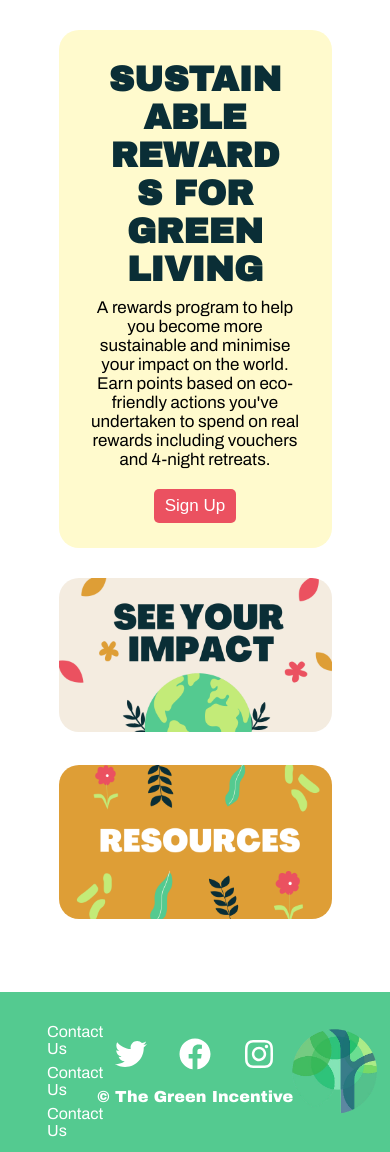
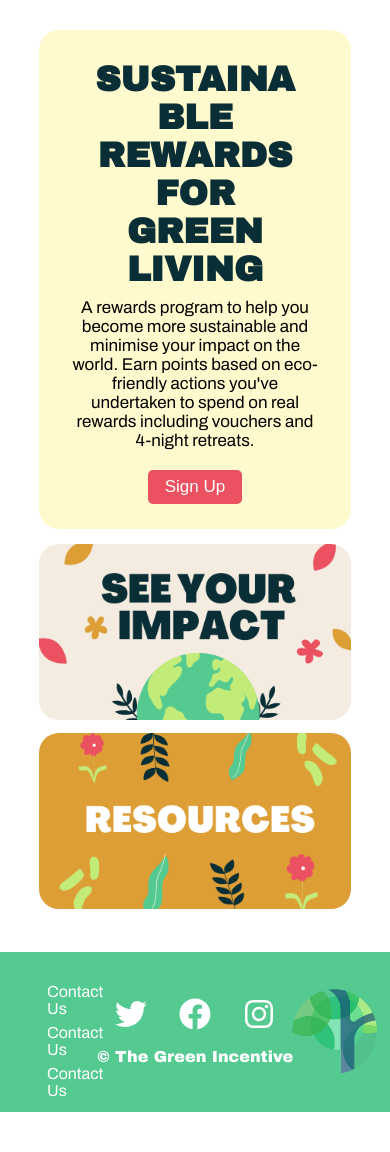
Before and after one commit to tianqibu/the-green-incentive, a React (Create React App) app in the folder frontend/: page / in a window 390 px wide. After the commit the page ends 1112 px from the top, so only its background shows below. Built offline with nearby package versions, Linux system fonts and the light colour scheme.

Commit message:
edit homepage desktop version

```diff
--- a/frontend/src/components/AboutUs/AboutUs.css
+++ b/frontend/src/components/AboutUs/AboutUs.css
@@ -41,7 +41,7 @@
 
 .about-us {
     background-color: lemonchiffon;
-    width: 60%;
+    width: 100%;
     display: block;
     border-radius: 20px;
     margin: auto;
@@ -49,7 +49,7 @@
     padding-bottom: 25px;
 }
 
-@media screen and (max-width: 1000px) {
+@media screen and (max-width: 800px) {
     .about-us p {
         font-size: 17px;
         width: 80%;
@@ -62,8 +62,4 @@
     .about-us button {
         width: 30%;
     }
-
-    .about-us {
-        width: 100%;
-    }
 }
--- a/frontend/src/pages/Home.css
+++ b/frontend/src/pages/Home.css
@@ -1,22 +1,34 @@
 .impact, .resources {
-    width: 60%;
+    width: 100%;
     border-radius: 20px;
-    margin: auto;
-    margin-top: 30px;
-}
-
-.resources {
-    margin-bottom: 30px;
 }
 
 .home-container {
     text-align: center;
-    width: 70%;
+    width: 80%;
     margin: auto;
 }
 
-@media screen and (max-width: 1000px) {
-    .impact, .resources {
+.flex-parent {
+    display: flex;
+    flex-wrap: nowrap;
+    justify-content: space-between;
+    margin-top: 20px;
+}
+
+.flex-child {
+    width: 49%;
+}
+
+@media screen and (max-width: 900px) {
+
+    .flex-parent {
+        flex-wrap: wrap;
+        margin-top: 5px;
+    }
+
+    .flex-child {
         width: 100%;
+        margin-top: 10px;
     }
 }
--- a/frontend/src/pages/Home.js
+++ b/frontend/src/pages/Home.js
@@ -11,6 +11,8 @@ const Home = () => {
     return (
         <div className="home-container">
             <AboutUs />
+            <div className="flex-parent">
+                <div className="flex-child">
                     <Link to='/impact'>
                         <img
                             src={Impact}
@@ -18,6 +20,8 @@ const Home = () => {
                             alt="See Your Impact"
                         ></img>
                     </Link>
+                </div>
+                <div className="flex-child">
                     <Link to='/resources'>
                         <img
                             src={Resources}
@@ -26,6 +30,8 @@ const Home = () => {
                         ></img>
                     </Link>
                 </div>
+            </div>
+        </div>
     )
 }
 
```
Lines whose indentation alone changed are shown as unchanged.
